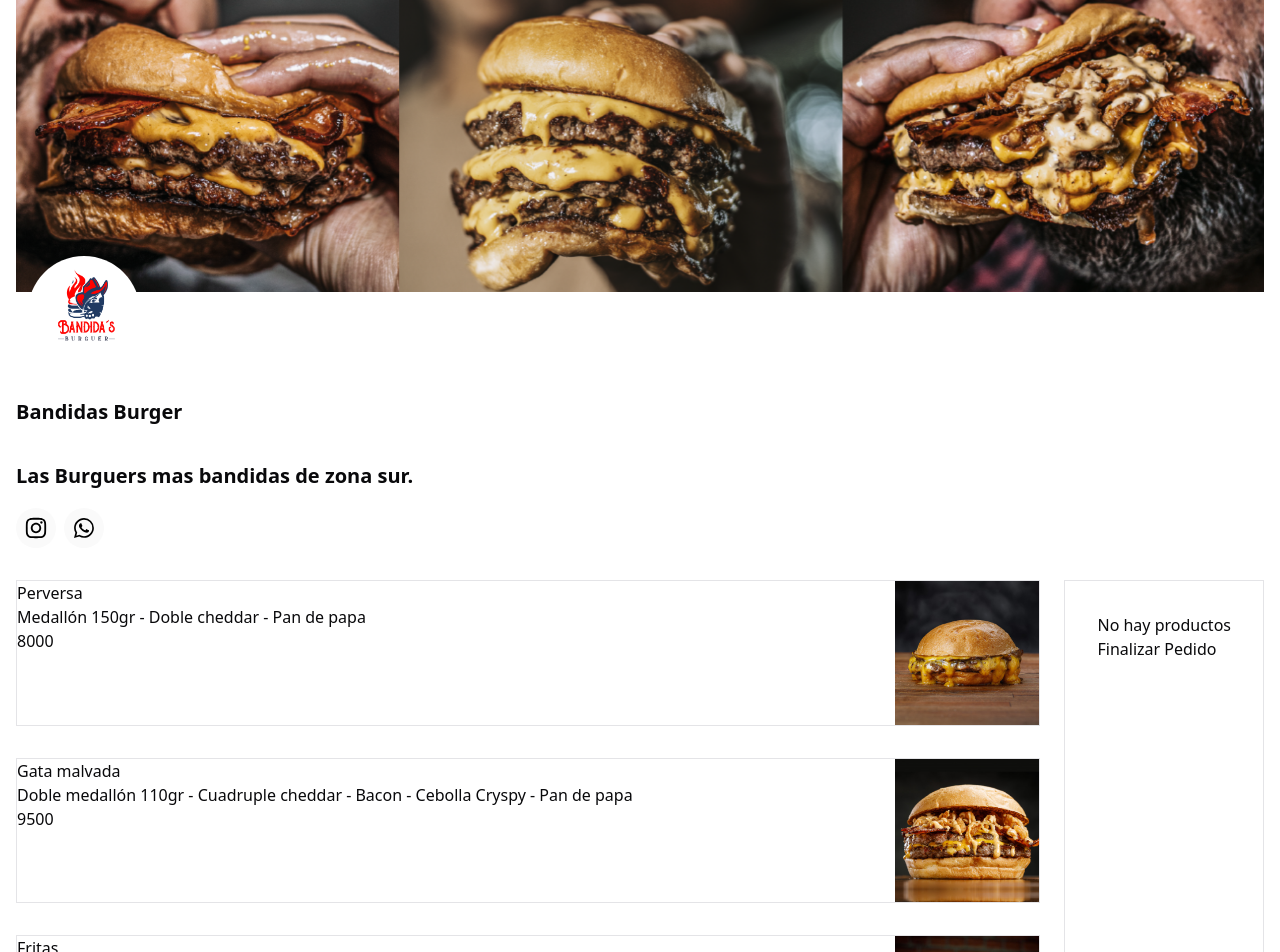
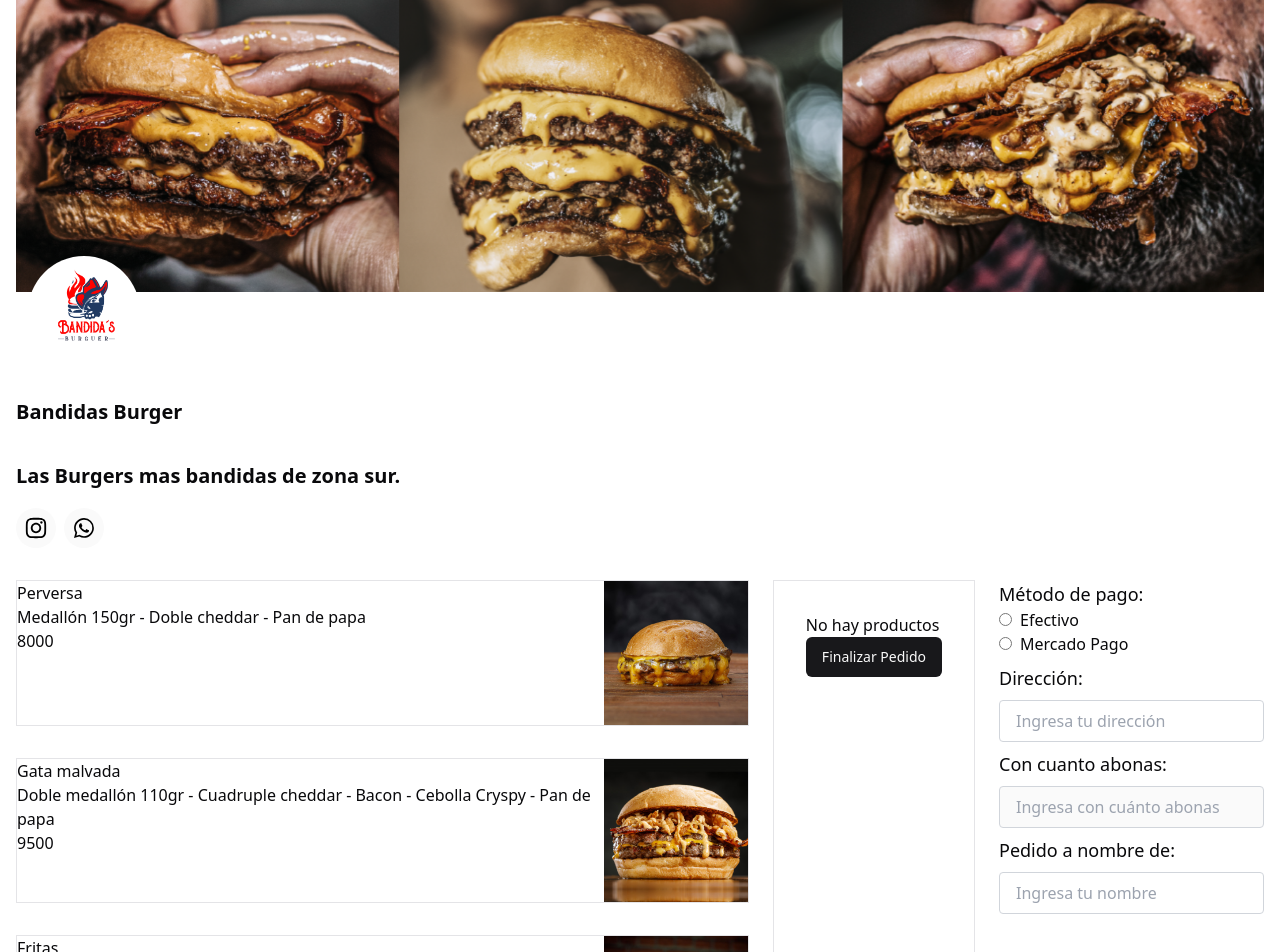
Before and after one commit to colidevs/bandidasburger-delivery, a Next.js app: page / in a window 1280 px wide. Shown: the top 952 px of the page. Built offline with nearby package versions, Linux system fonts and the light colour scheme.

Commit message:
update whatsapp-checkout

```diff
--- a/src/app/page.tsx
+++ b/src/app/page.tsx
@@ -5,16 +5,29 @@ import {useState} from "react";
 import {PRODUCTS, type Product} from "@/modules/product";
 import {useCart, type CartItem} from "@/modules/cart";
 import {Button} from "@/components/ui/button";
-import {STORE_DATA} from "@/modules/store";
 
 export default function HomePage() {
   //* DISCARD `_` Cuando no usamos algo de lo que se nos esta proveyendo, es una forma estandar de decir ignorar
   const [{cart, cartList, total}, {addItem, removeItem, updateItem}] = useCart();
   const [selected, setSelected] = useState<Product>();
+  const [paymentMethod, setPaymentMethod] = useState<string>();
+  const [paymentAmount, setPaymentAmount] = useState<string>();
+  const [lastPaymentAmount, setLastPaymentAmount] = useState<string>();
+  const [direction, setDirection] = useState<string>();
+  const [orderOwner, setOrderOwner] = useState<string>();
+  const [paymentAmountPlaceholder, setPaymentAmountPlaceholder] = useState<string>(
+    "Ingresa con cuánto abonas",
+  );
 
-  function handleClick(product: Product) {
+  function handleClickItem(product: Product) {
     addItem(crypto.randomUUID(), {...product, quantity: 1});
     setSelected(product);
+  }
+
+  function handleAddItem(id: string, oldCartItem: CartItem) {
+    const newItem: CartItem = {...oldCartItem, quantity: oldCartItem.quantity + 1};
+
+    addItem(id, newItem);
   }
 
   function handleRemoveItem(id: string, oldCartItem: CartItem) {
@@ -26,18 +39,63 @@ export default function HomePage() {
     }
   }
 
-  function handleaddItem(id: string, oldCartItem: CartItem) {
-    const newItem: CartItem = {...oldCartItem, quantity: oldCartItem.quantity + 1};
+  function handlePaymentMethodChange(evt: React.ChangeEvent<HTMLInputElement>) {
+    if (evt.target.value === "Mercado Pago") {
+      setPaymentAmountPlaceholder("Solo efectivo");
+      setLastPaymentAmount(paymentAmount);
+      setPaymentAmount(undefined);
+    } else {
+      setPaymentAmount(lastPaymentAmount);
+      if (lastPaymentAmount !== "0" && lastPaymentAmount !== undefined) {
+        setPaymentAmountPlaceholder(lastPaymentAmount?.toString());
+      } else {
+        setPaymentAmountPlaceholder("Ingresa con cuánto abonas");
+      }
+    }
 
-    addItem(id, newItem);
+    setPaymentMethod(evt.target.value);
+  }
+
+  function handlePaymentAmountChange(evt: React.ChangeEvent<HTMLInputElement>) {
+    const value = evt.target.value;
+
+    if (/^\d*$/.test(value)) setPaymentAmount(value === "" ? "" : value);
+  }
+
+  function handleDirectionChanged(evt: React.ChangeEvent<HTMLInputElement>) {
+    setDirection(evt.target.value);
+  }
+
+  function handleOrderOwnerChanged(evt: React.ChangeEvent<HTMLInputElement>) {
+    setOrderOwner(evt.target.value);
   }
 
   function handleOrderProducts() {
     const products = cartList.map((burga) => burga[1]);
+    let mensaje;
 
-    console.log(products);
-
-    const mensaje =
+    if (
+      (paymentMethod === "Efectivo" || paymentMethod === "Mercado Pago") &&
+      direction !== null &&
+      direction !== undefined &&
+      direction !== "" &&
+      orderOwner !== null &&
+      orderOwner !== undefined &&
+      orderOwner !== "" &&
+      (paymentMethod === "Efectivo"
+        ? paymentAmount === "0"
+          ? false
+          : paymentAmount === undefined
+            ? false
+            : Number(paymentAmount) <= total
+              ? false
+              : true
+        : Number(paymentAmount) <= total
+          ? false
+          : true)
+    ) {
+      if (paymentMethod === "Efectivo") {
+        mensaje =
           `*Pedido:*\n` +
           products
             .map((burga) => {
@@ -45,16 +103,30 @@ export default function HomePage() {
             })
             .join("\n") +
           `\n\n--\n\n*Datos:*
-* Forma de pago: Efectivo
-* Dirección de envío: Los Naranjos 93
-* Con cuanto abonas: $20.000* Pedido a nombre de: Federico Di Napoli\n\n--\n\n*Total: $${total}*
-*Vuelto: $${20000 - total}*`;
+* Forma de pago: ${paymentMethod}
+* Con cuanto abonas: ${paymentAmount}
+* Dirección de envío: ${direction}
+* Pedido a nombre de: ${orderOwner}\n\n--\n\n*Total (envío incluido): $${total}*
+*Vuelto: $${Number(paymentAmount) - total}*`;
+      } else {
+        mensaje =
+          `*Pedido:*\n` +
+          products
+            .map((burga) => {
+              return `*${burga.title} (${burga.quantity}) - ${burga.quantity * burga.price}`;
+            })
+            .join("\n") +
+          `\n\n--\n\n*Datos:*
+* Forma de pago: ${paymentMethod}
+* Dirección de envío: ${direction}
+* Pedido a nombre de: ${orderOwner}\n\n--\n\n*Total (envío incluido): $${total}*`;
+      }
 
       console.log(mensaje);
 
-    const whatsappUrl = `https://wa.me/${STORE_DATA.phone}?text=${encodeURIComponent(mensaje)}`;
-
-    window.open(whatsappUrl, "_blank");
+      // const whatsappUrl = `https://wa.me/${STORE_DATA.phone}?text=${encodeURIComponent(mensaje)}`;
+      // window.open(whatsappUrl, "_blank");
+    }
   }
 
   return (
@@ -62,7 +134,7 @@ export default function HomePage() {
       <ul className="flex flex-1 flex-col gap-8">
         {PRODUCTS.map((product) => (
           <li key={product.id} className="border">
-            <div className="flex justify-between" onClick={() => handleClick(product)}>
+            <div className="flex justify-between" onClick={() => handleClickItem(product)}>
               <div className="flex flex-col">
                 <h3>{product.title}</h3>
                 <p>{product.description}</p>
@@ -87,7 +159,7 @@ export default function HomePage() {
                     <p>{product.title}</p>
                     <p>{product.quantity}</p>
                     <Button onClick={() => handleRemoveItem(cartId, product)}>-</Button>
-                    <Button onClick={() => handleaddItem(cartId, product)}>+</Button>
+                    <Button onClick={() => handleAddItem(cartId, product)}>+</Button>
                   </li>
                 ))}
               </ul>
@@ -96,8 +168,62 @@ export default function HomePage() {
             <p>No hay productos</p>
           )}
         </div>
-        <button onClick={() => handleOrderProducts()}>Finalizar Pedido </button>
+        <Button onClick={() => handleOrderProducts()}>Finalizar Pedido </Button>
       </aside>
+      <div className="flex flex-col gap-2">
+        <div className="fmt-4">
+          <p className="text-lg font-medium">Método de pago:</p>
+          <label className="flex items-center">
+            <input
+              checked={paymentMethod === "Efectivo"}
+              className="mr-2"
+              type="radio"
+              value="Efectivo"
+              onChange={handlePaymentMethodChange}
+            />
+            Efectivo
+          </label>
+          <label>
+            <input
+              checked={paymentMethod === "Mercado Pago"}
+              className="mr-2"
+              type="radio"
+              value="Mercado Pago"
+              onChange={handlePaymentMethodChange}
+            />
+            Mercado Pago
+          </label>
+        </div>
+        <div className="flex flex-col gap-2">
+          <p className="text-lg font-medium">Dirección:</p>
+          <input
+            className="rounded border border-gray-300 px-4 py-2 text-black focus:border-blue-500 focus:outline-none"
+            placeholder="Ingresa tu dirección"
+            type="text"
+            onBlur={handleDirectionChanged}
+          />
+        </div>
+        <div className="flex flex-col gap-2">
+          <p className="text-lg font-medium">Con cuanto abonas:</p>
+          <input
+            className="rounded border border-gray-300 px-4 py-2 text-black focus:border-blue-500 focus:outline-none"
+            disabled={paymentMethod !== "Efectivo"}
+            placeholder={paymentAmount === undefined ? paymentAmountPlaceholder : ""}
+            type="text"
+            value={paymentAmount === undefined ? "" : paymentAmount}
+            onInput={handlePaymentAmountChange}
+          />
+        </div>
+        <div className="flex flex-col gap-2">
+          <p className="text-lg font-medium">Pedido a nombre de:</p>
+          <input
+            className="rounded border border-gray-300 px-4 py-2 text-black focus:border-blue-500 focus:outline-none"
+            placeholder="Ingresa tu nombre"
+            type="text"
+            onBlur={handleOrderOwnerChanged}
+          />
+        </div>
+      </div>
     </section>
   );
 }
--- a/src/modules/cart/cart-context.tsx
+++ b/src/modules/cart/cart-context.tsx
@@ -3,6 +3,8 @@
 import type {Cart, CartItem} from "./types";
 
 import {createContext, useCallback, useContext, useMemo, useState} from "react";
+
+import {STORE_DATA} from "../store";
 
 import {Button} from "@/components/ui/button";
 
@@ -29,7 +31,11 @@ export function CartProviderClient({children}: {children: React.ReactNode}) {
   const cartList = useMemo(() => Array.from(cart), [cart]);
 
   const total = useMemo(
-    () => Array.from(cart.values()).reduce((acc, i) => acc + i.quantity * i.price, 0),
+    () =>
+      Array.from(cart.values()).reduce(
+        (acc, i) => acc + STORE_DATA.envio + i.quantity * i.price,
+        0,
+      ),
     [cart],
   );
   const quantity = useMemo(
--- a/src/modules/store/store.ts
+++ b/src/modules/store/store.ts
@@ -2,10 +2,11 @@ import {Store} from "./";
 
 export const STORE_DATA: Store = {
   title: "Bandidas Burger",
-  subtitle: "Las Burguers mas bandidas de zona sur.",
+  subtitle: "Las Burgers mas bandidas de zona sur.",
   logo: "/assets/avatar.jpg",
   banner: "/assets/avatar.jpg",
   instagram: "https://www.instagram.com/federicodinapoli01/",
   whatsapp: "https://wa.me/5491124090196",
   phone: "5491124090196",
+  envio: 350,
 };
--- a/src/modules/store/types.ts
+++ b/src/modules/store/types.ts
@@ -6,4 +6,5 @@ export interface Store {
   instagram: string;
   whatsapp: string;
   phone: string;
+  envio: number;
 }
```
Lines whose indentation alone changed are shown as unchanged.
